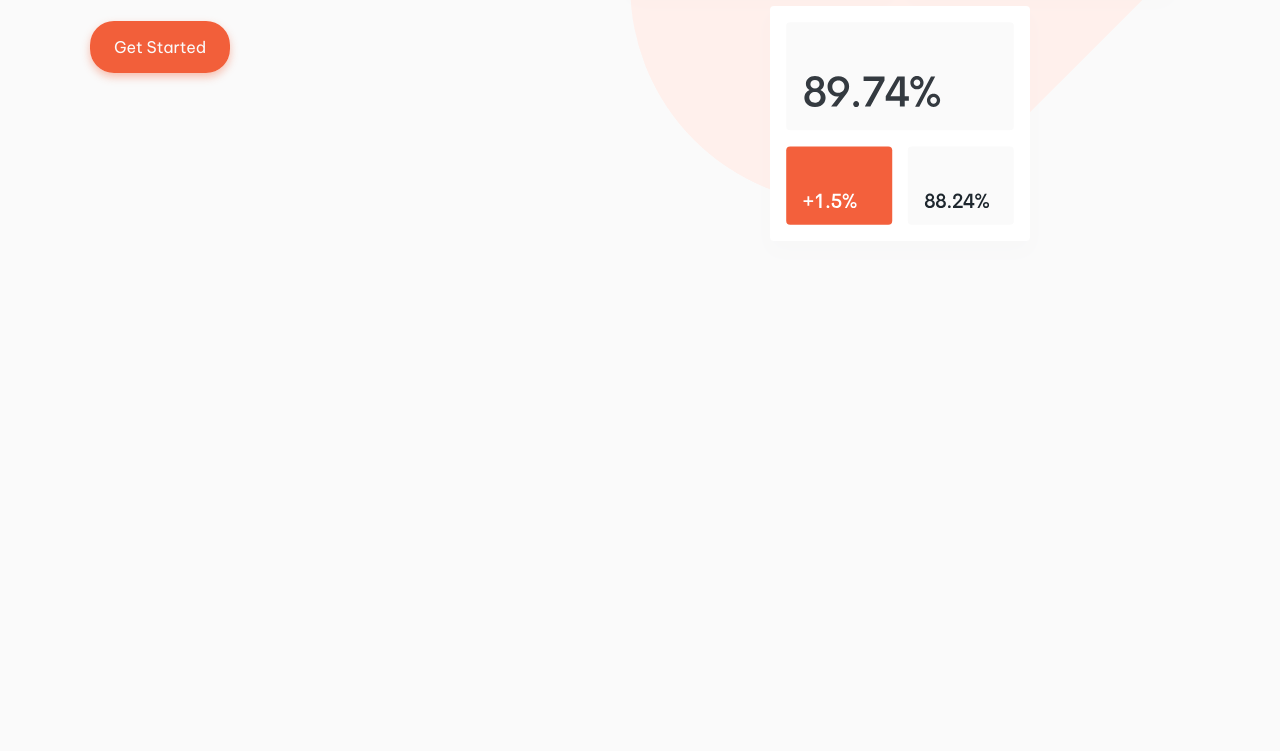
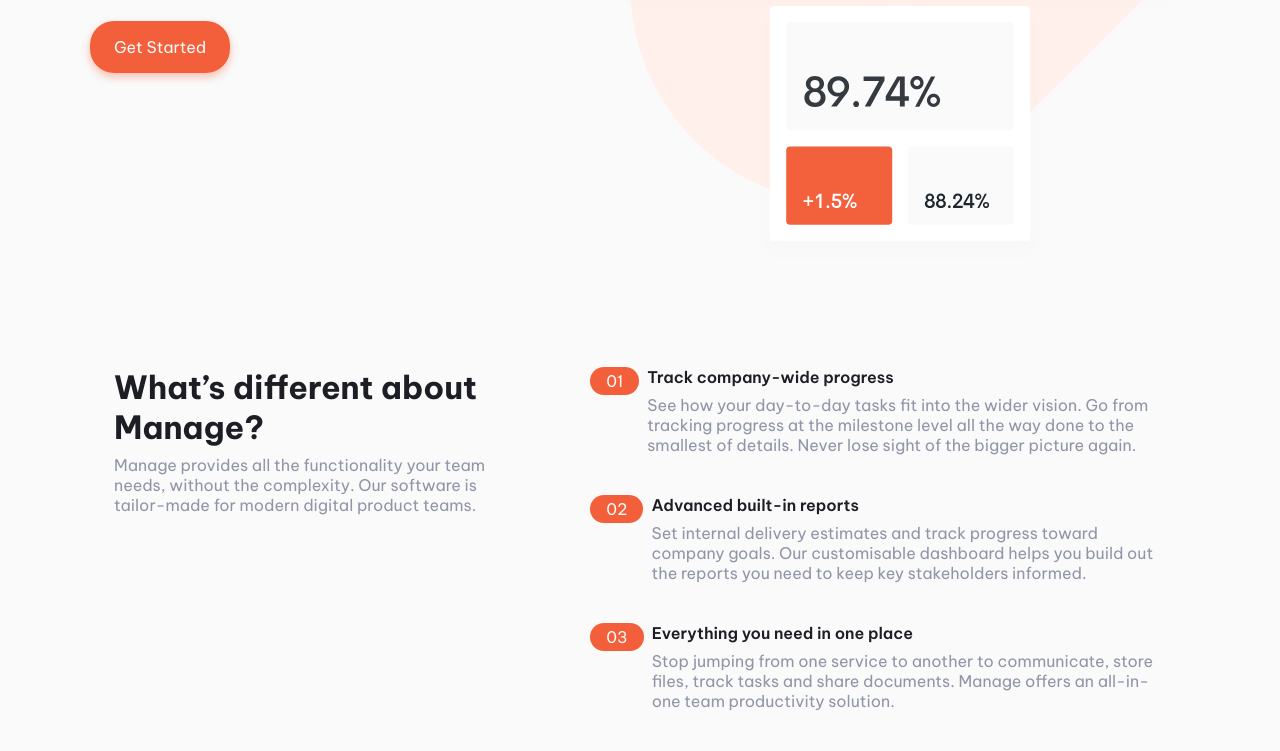
Before and after one commit to kaynanlDev/manage---landing-page, a plain HTML site: page index.html in a window 1280 px wide. Shown: the part 446-1197 px from the top of the page. Before the commit the page ends 800 px from the top, so only its background shows below. Drawn offline with Linux system fonts and the light colour scheme.

Commit message:
finalização de estilização da seção about

```diff
--- a/assets/css/partials/_layout.scss
+++ b/assets/css/partials/_layout.scss
@@ -166,3 +166,60 @@
         }
     }
 }
+
+.about{
+    max-width: 1100px;
+    width: 100%;
+    margin: 0 auto;
+    display: flex;
+    justify-content: space-between;
+    gap: 64px;
+    margin-top: 92px;
+    padding: 0 24px;
+    overflow-x: hidden;
+    h2{
+        margin-bottom: 8px;
+    }
+    ul{
+        list-style-type: none;
+
+        li{
+            display: flex;
+            align-items: flex-start;
+            gap: 8px;
+            margin-bottom: 40px;
+
+            h4{
+                margin-bottom: 8px;
+            }
+        }
+    }
+    .number{
+        padding: 4px 16px;
+        background-color: $Bright-Red;
+        color: $Very-Light-Gray;
+        border-radius: 16px;
+    }
+
+    @include responsivi(740px){
+        flex-direction: column;
+
+        h2{
+            text-align: center;
+        }
+
+        h4{
+            width: 115%;
+            height: 100%;
+            padding: 4px 0px 4px 16px;
+            background-color: $Very-Pale-Red;
+            margin-left: -20px;
+        }
+        li{
+            gap: 0;
+        }
+        .number{
+            z-index: 2;
+        }
+    }
+}
--- a/index.html
+++ b/index.html
@@ -60,32 +60,55 @@
       </div>
     </div>
   </div>
-<!--
-
-
-  What’s different about Manage?
-
+  <div class="about">
+    <div class="about-titles">
+      <h2>What’s different about Manage?</h2>
+      <p>
         Manage provides all the functionality your team needs, without
         the complexity. Our software is tailor-made for modern digital
         product teams.
-
-  01
-  Track company-wide progress
+      </p>
+    </div>
+    <div class="about-list">
+      <ul>
+        <li>
+          <p class="number">01</p>
+          <div class="list-text">
+            <h4>Track company-wide progress</h4>
+            <p>
               See how your day-to-day tasks fit into the wider vision. Go from
               tracking progress at the milestone level all the way done to the
               smallest of details. Never lose sight of the bigger picture again.
-
-  02
-  Advanced built-in reports
+            </p>
+          </div>
+        </li>
+        <li>
+          <p class="number">02</p>
+          <div class="list-item">
+            <h4>Advanced built-in reports</h4>
+            <p>
               Set internal delivery estimates and track progress toward company
               goals. Our customisable dashboard helps you build out the reports
               you need to keep key stakeholders informed.
-
-  03
-  Everything you need in one place
+            </p>
+          </div>
+        </li>
+        <li>
+          <p class="number">03</p>
+          <div class="list-item">
+            <h4>Everything you need in one place</h4>
+            <p>
               Stop jumping from one service to another to communicate, store files,
               track tasks and share documents. Manage offers an all-in-one team
               productivity solution.
+            </p>
+          </div>
+        </li>
+      </ul>
+    </div>
+  </div>
+
+<!--
 
   What they’ve said
 
```
Also changed, not shown: assets/css/style.css, 1 other file. Lines whose indentation alone changed are shown as unchanged.
